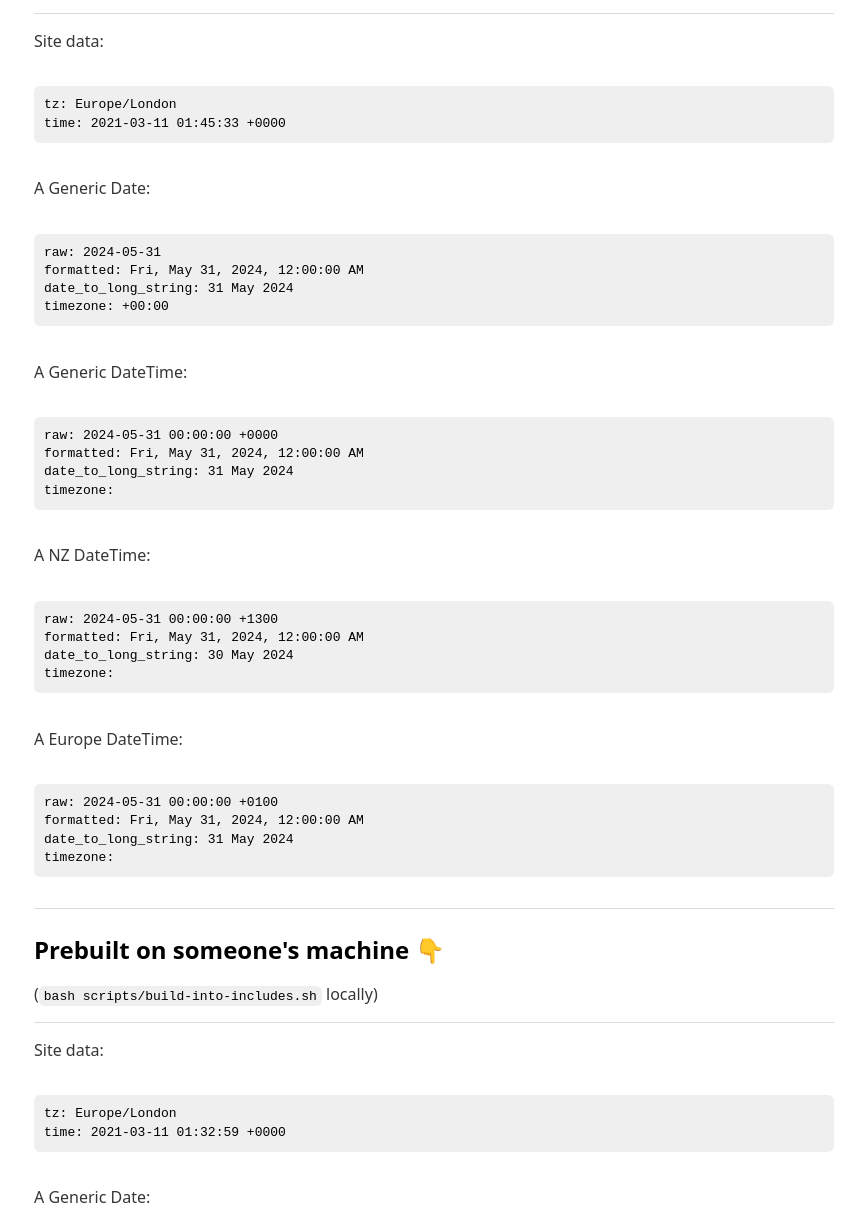
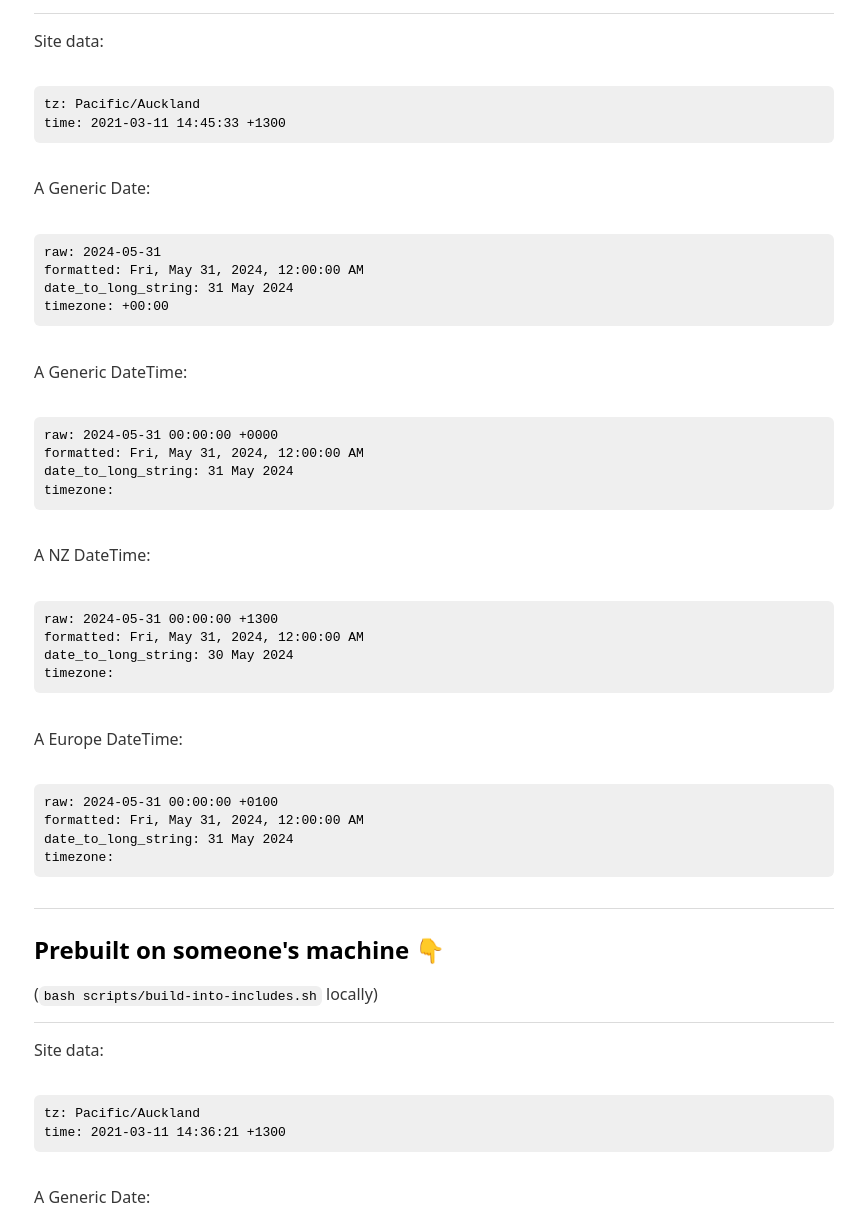
Before and after one commit to bglw/jekyll-tz-playground, a Jekyll site: the page built from index.html, in a window 1280 px wide. Shown: the part 143-1368 px from the top of the page, without its empty margins (206-1071 px from the left). Built offline with Jekyll 4.4.1, drawn with Linux system fonts in a browser that asks for light colours.

Commit message:
Back to AKL timezone

```diff
--- a/_config.yml
+++ b/_config.yml
@@ -1,2 +1,2 @@
 title: Timezone Website.
-timezone: Europe/London
+timezone: Pacific/Auckland
--- a/_includes/cached.html
+++ b/_includes/cached.html
@@ -10,8 +10,8 @@
 <body>
     <p>Site data:</p>
 <pre>
-    <code>tz: Europe/London
-time: 2021-03-11 01:32:59 +0000</code>
+    <code>tz: Pacific/Auckland
+time: 2021-03-11 14:36:21 +1300</code>
 </pre>
 
 <p>A Generic Date:</p>
```
Also changed, not shown: _includes/index.html (+4 -3 lines).
